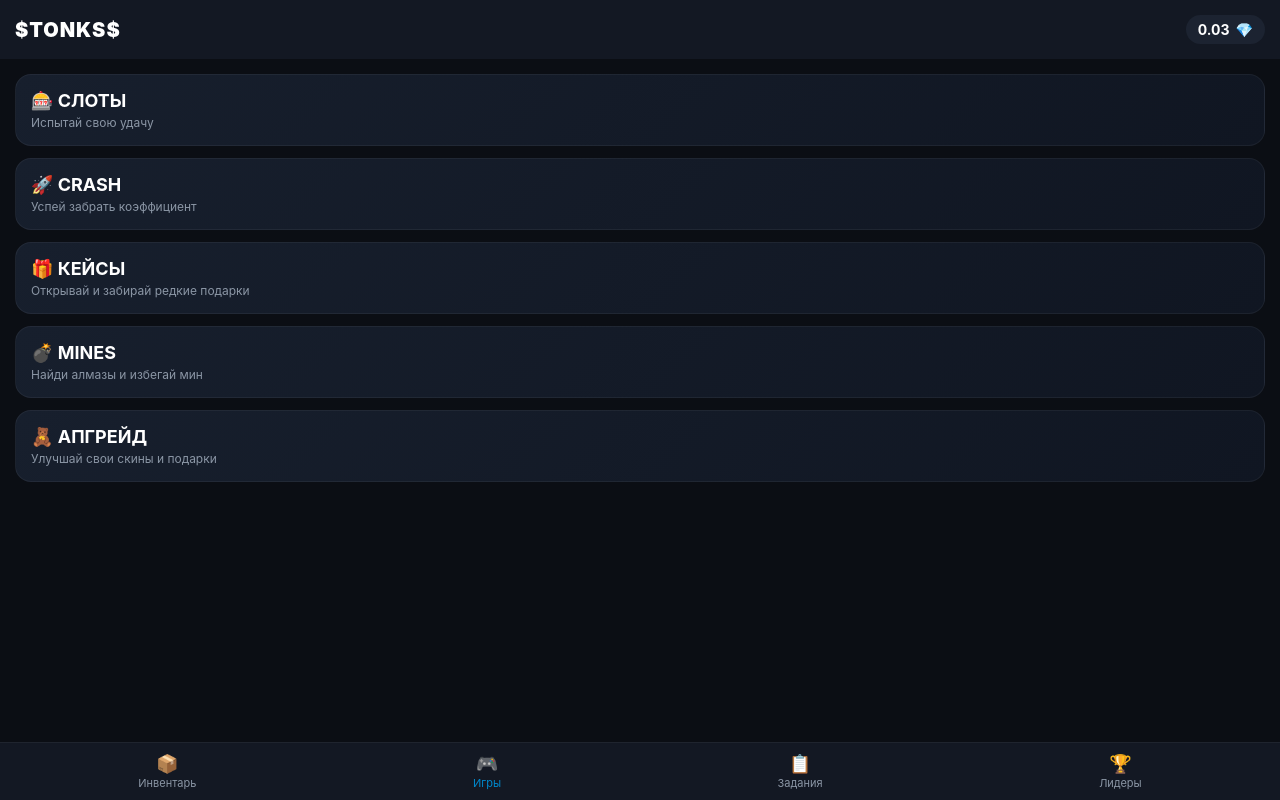
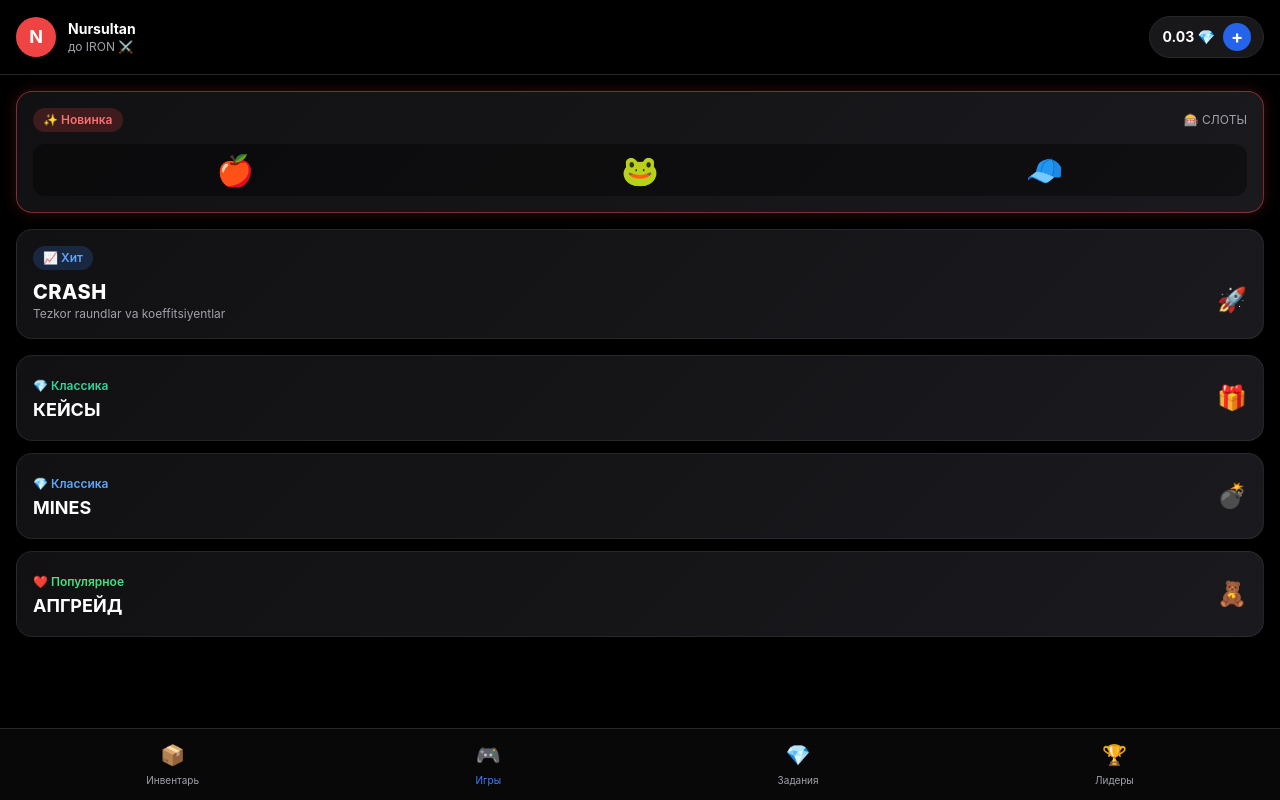
Before and after one commit to karimbaevn853-a11y/glowing-octo-dollop, a plain HTML site: page index.html in a window 1280 px wide. Drawn offline with nearby package versions, Linux system fonts and the light colour scheme; a script that the page names is missing.

Commit message:
Update index.html

```diff
--- a/index.html
+++ b/index.html
@@ -1,234 +1,138 @@
 <!DOCTYPE html>
-<html lang="ru">
+<html lang="uz">
 <head>
     <meta charset="UTF-8">
-    <meta name="viewport" content="width=device-width, initial-scale=1.0, user-scalable=no">
-    <title>$TONKS$ Mini App</title>
+    <meta name="viewport" content="width=device-width, initial-scale=1.0">
+    <title>GiftLand - Mini App</title>
+    <!-- Telegram Web App kutubxonasi -->
     <script src="https://telegram.org/js/telegram-web-app.js"></script>
+    <!-- Tailwind CSS orqali dizayn -->
+    <script src="https://cdn.tailwindcss.com"></script>
     <style>
-        * {
-            box-sizing: border-box;
-            margin: 0;
-            padding: 0;
-            font-family: -apple-system, BlinkMacSystemFont, 'Segoe UI', Roboto, Helvetica, Arial, sans-serif;
+        body {
+            background-color: #000000;
+            color: #ffffff;
+            font-family: -apple-system, BlinkMacSystemFont, "Segoe UI", Roboto, Helvetica, Arial, sans-serif;
         }
-        body {
-            background-color: #0b0e14;
-            color: #ffffff;
-            padding-bottom: 70px;
+        .card-bg {
+            background: linear-gradient(135deg, #111113 0%, #1a1a1e 100%);
+            border: 1px solid rgba(255, 255, 255, 0.08);
         }
-        header {
-            display: flex;
-            justify-content: space-between;
-            align-items: center;
-            padding: 15px;
-            background: #131823;
-            position: sticky;
-            top: 0;
-            z-index: 100;
-        }
-        .logo {
-            font-weight: 900;
-            font-size: 20px;
-            color: #fff;
-            letter-spacing: 1px;
-        }
-        .balance-box {
-            background: #1c2331;
-            padding: 6px 12px;
-            border-radius: 20px;
-            display: flex;
-            align-items: center;
-            gap: 6px;
-            font-weight: bold;
-            font-size: 14px;
-        }
-        .container {
-            padding: 15px;
-        }
-        .section-title {
-            font-size: 14px;
-            color: #8b96a5;
-            margin-bottom: 10px;
-            text-transform: uppercase;
-        }
-        .game-card {
-            background: linear-gradient(135deg, #171f2d, #101622);
-            border-radius: 16px;
-            padding: 15px;
-            margin-bottom: 12px;
-            display: flex;
-            justify-content: space-between;
-            align-items: center;
-            border: 1px solid rgba(255,255,255,0.05);
-            cursor: pointer;
-            transition: transform 0.1s;
-        }
-        .game-card:active {
-            transform: scale(0.98);
-        }
-        .game-info h3 {
-            font-size: 18px;
-            margin-bottom: 4px;
-        }
-        .game-info p {
-            font-size: 12px;
-            color: #8b96a5;
-        }
-        /* Нижнее меню */
-        nav {
-            position: fixed;
-            bottom: 0;
-            left: 0;
-            width: 100%;
-            background: #131823;
-            display: flex;
-            justify-content: space-around;
-            padding: 10px 0;
-            border-top: 1px solid rgba(255,255,255,0.05);
-        }
-        .nav-item {
-            text-align: center;
-            color: #8b96a5;
-            font-size: 11px;
-            cursor: pointer;
-            background: none;
-            border: none;
-        }
-        .nav-item.active {
-            color: #0088cc;
-        }
-        .nav-item div {
-            font-size: 18px;
-            margin-bottom: 2px;
-        }
-        .tab-content {
-            display: none;
-        }
-        .tab-content.active {
-            display: block;
-        }
-        .inventory-empty {
-            text-align: center;
-            padding: 40px 20px;
-            color: #8b96a5;
-        }
-        .btn-primary {
-            background: #0088cc;
-            color: white;
-            border: none;
-            width: 100%;
-            padding: 14px;
-            border-radius: 12px;
-            font-weight: bold;
-            font-size: 15px;
-            margin-top: 15px;
-            cursor: pointer;
+        .neon-border {
+            border: 1px solid rgba(239, 68, 68, 0.5);
+            box-shadow: 0 0 15px rgba(239, 68, 68, 0.2);
         }
     </style>
 </head>
-<body>
+<body class="pb-24">
 
-    <header>
-        <div class="logo">$TONKS$</div>
-        <div class="balance-box">
-            <span>0.03</span> 💎
+    <!-- HEADER (Profil va Balans) -->
+    <header class="flex justify-between items-center p-4 border-b border-zinc-800">
+        <div class="flex items-center space-x-3">
+            <div class="w-10 h-10 rounded-full bg-red-500 flex items-center justify-center font-bold text-lg" id="user-avatar">N</div>
+            <div>
+                <div class="font-bold text-sm" id="user-name">Nursultan</div>
+                <div class="text-xs text-zinc-400">до IRON ⚔️</div>
+            </div>
+        </div>
+        <div class="flex items-center bg-zinc-900 border border-zinc-800 rounded-full px-3 py-1.5 space-x-2">
+            <span class="font-bold text-sm" id="user-balance">0.03 💎</span>
+            <button class="w-7 h-7 bg-blue-600 rounded-full flex items-center justify-center text-white font-bold text-lg hover:bg-blue-500">+</button>
         </div>
     </header>
 
-    <div class="container">
-        <!-- Вкладка: ИГРЫ -->
-        <div id="tab-games" class="tab-content active">
-            <div class="game-card" onclick="alert('Запуск СЛОТЫ...')">
-                <div class="game-info">
-                    <h3>🎰 СЛОТЫ</h3>
-                    <p>Испытай свою удачу</p>
-                </div>
+    <!-- MAIN CONTENT -->
+    <main class="p-4 space-y-4">
+
+        <!-- SLOTS BO'LIMI -->
+        <div class="card-bg rounded-2xl p-4 neon-border relative overflow-hidden">
+            <div class="flex justify-between items-center mb-3">
+                <span class="bg-red-500/20 text-red-400 text-xs px-2.5 py-1 rounded-full font-semibold">✨ Новинка</span>
+                <span class="text-xs text-zinc-400">🎰 СЛОТЫ</span>
             </div>
-            <div class="game-card" onclick="alert('Запуск CRASH...')">
-                <div class="game-info">
-                    <h3>🚀 CRASH</h3>
-                    <p>Успей забрать коэффициент</p>
-                </div>
-            </div>
-            <div class="game-card" onclick="alert('Запуск КЕЙСЫ...')">
-                <div class="game-info">
-                    <h3>🎁 КЕЙСЫ</h3>
-                    <p>Открывай и забирай редкие подарки</p>
-                </div>
-            </div>
-            <div class="game-card" onclick="alert('Запуск MINES...')">
-                <div class="game-info">
-                    <h3>💣 MINES</h3>
-                    <p>Найди алмазы и избегай мин</p>
-                </div>
-            </div>
-            <div class="game-card" onclick="alert('Запуск АПГРЕЙД...')">
-                <div class="game-info">
-                    <h3>🧸 АПГРЕЙД</h3>
-                    <p>Улучшай свои скины и подарки</p>
-                </div>
+            <div class="flex justify-around items-center py-2 bg-black/40 rounded-xl">
+                <div class="text-3xl">🍎</div>
+                <div class="text-3xl">🐸</div>
+                <div class="text-3xl">🧢</div>
             </div>
         </div>
 
-        <!-- Вкладка: ИНВЕНТАРЬ -->
-        <div id="tab-inventory" class="tab-content">
-            <div class="inventory-empty">
-                <h3>Инвентарь пуст</h3>
-                <p style="margin-top: 5px; font-size: 13px;">Есть подарки на аккаунте? Добавь их через бота!</p>
+        <!-- CRASH O'YINI -->
+        <div class="card-bg rounded-2xl p-4 relative overflow-hidden">
+            <div class="flex justify-between items-center mb-2">
+                <span class="bg-blue-500/20 text-blue-400 text-xs px-2.5 py-1 rounded-full font-semibold">📈 Хит</span>
             </div>
-            <button class="btn-primary" onclick="alert('Обмен подарка')">Обменять подарок на GRAM</button>
-        </div>
-
-        <!-- Вкладка: ЗАДАНИЯ -->
-        <div id="tab-tasks" class="tab-content">
-            <div class="section-title">Ежедневные задания</div>
-            <div class="game-card">
-                <div class="game-info">
-                    <h3>Подписаться на канал</h3>
-                    <p>Награда: +0.1 💎</p>
+            <div class="flex justify-between items-center">
+                <div>
+                    <h2 class="text-xl font-extrabold tracking-wide">CRASH</h2>
+                    <p class="text-xs text-zinc-400">Tezkor raundlar va koeffitsiyentlar</p>
                 </div>
+                <div class="text-2xl">🚀</div>
             </div>
         </div>
 
-        <!-- Вкладка: ЛИДЕРЫ -->
-        <div id="tab-leaders" class="tab-content">
-            <div class="section-title">Топ игроков недели</div>
-            <div class="game-card">
-                <div class="game-info">
-                    <h3>🥇 1. Повелитель Подарков</h3>
-                    <p>Оборот: 1,654 💎</p>
+        <!-- KETMA-KET BOSHQA O'YINLAR (KEYLAR, MINES, APGRADE) -->
+        <div class="grid grid-cols-1 gap-3">
+            <div class="card-bg rounded-2xl p-4 flex items-center justify-between">
+                <div>
+                    <span class="text-xs text-emerald-400 font-semibold">💎 Классика</span>
+                    <h3 class="text-lg font-bold">КЕЙСЫ</h3>
                 </div>
+                <div class="text-2xl">🎁</div>
+            </div>
+
+            <div class="card-bg rounded-2xl p-4 flex items-center justify-between">
+                <div>
+                    <span class="text-xs text-blue-400 font-semibold">💎 Классика</span>
+                    <h3 class="text-lg font-bold">MINES</h3>
+                </div>
+                <div class="text-2xl">💣</div>
+            </div>
+
+            <div class="card-bg rounded-2xl p-4 flex items-center justify-between">
+                <div>
+                    <span class="text-xs text-green-400 font-semibold">❤️ Популярное</span>
+                    <h3 class="text-lg font-bold">АПГРЕЙД</h3>
+                </div>
+                <div class="text-2xl">🧸</div>
             </div>
         </div>
-    </div>
 
-    <!-- Нижняя навигация -->
-    <nav>
-        <button class="nav-item" onclick="switchTab('inventory', this)">
-            <div>📦</div>Инвентарь
+    </main>
+
+    <!-- PASTKI NAVIGATSIYA MENYusi (Bottom Bar) -->
+    <nav class="fixed bottom-0 left-0 right-0 bg-zinc-950/90 backdrop-blur-md border-t border-zinc-800 flex justify-around py-3 px-2">
+        <button onclick="switchTab('inventory')" class="flex flex-col items-center text-zinc-400 hover:text-white">
+            <span class="text-xl">📦</span>
+            <span class="text-[10px] mt-1">Инвентарь</span>
         </button>
-        <button class="nav-item active" onclick="switchTab('games', this)">
-            <div>🎮</div>Игры
+        <button onclick="switchTab('games')" class="flex flex-col items-center text-blue-500">
+            <span class="text-xl">🎮</span>
+            <span class="text-[10px] mt-1">Игры</span>
         </button>
-        <button class="nav-item" onclick="switchTab('tasks', this)">
-            <div>📋</div>Задания
+        <button onclick="switchTab('tasks')" class="flex flex-col items-center text-zinc-400 hover:text-white">
+            <span class="text-xl">💎</span>
+            <span class="text-[10px] mt-1">Задания</span>
         </button>
-        <button class="nav-item" onclick="switchTab('leaders', this)">
-            <div>🏆</div>Лидеры
+        <button onclick="switchTab('leaders')" class="flex flex-col items-center text-zinc-400 hover:text-white">
+            <span class="text-xl">🏆</span>
+            <span class="text-[10px] mt-1">Лидеры</span>
         </button>
     </nav>
 
     <script>
+        // Telegram WebApp ni sozlash va foydalanuvchi ma'lumotlarini chiqarish
         let tg = window.Telegram.WebApp;
         tg.expand();
 
-        function switchTab(tabName, element) {
-            document.querySelectorAll('.tab-content').forEach(el => el.classList.remove('active'));
-            document.querySelectorAll('.nav-item').forEach(el => el.classList.remove('active'));
+        if (tg.initDataUnsafe && tg.initDataUnsafe.user) {
+            let user = tg.initDataUnsafe.user;
+            document.getElementById('user-name').innerText = user.first_name || "Nursultan";
+            document.getElementById('user-avatar').innerText = (user.first_name || "N")[0].toUpperCase();
+        }
 
-            document.getElementById('tab-' + tabName).classList.add('active');
-            element.classList.add('active');
+        function switchTab(tabName) {
+            alert(tabName + " bo'limi ochildi!");
         }
     </script>
 </body>
```
